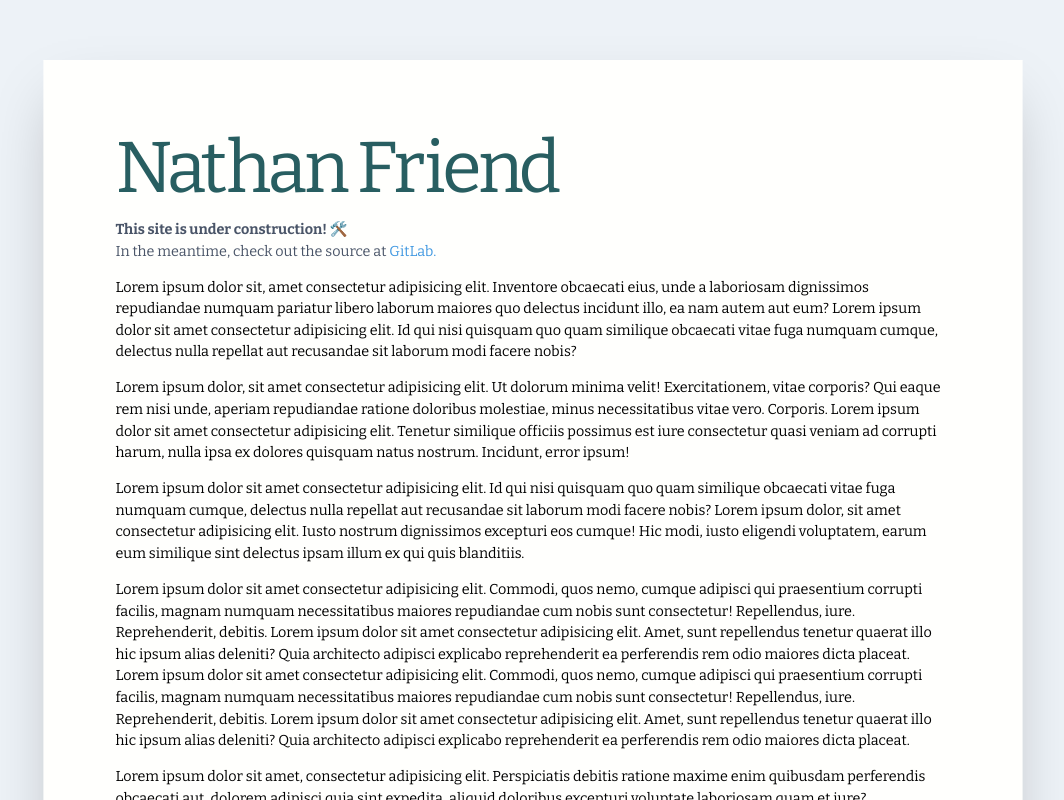
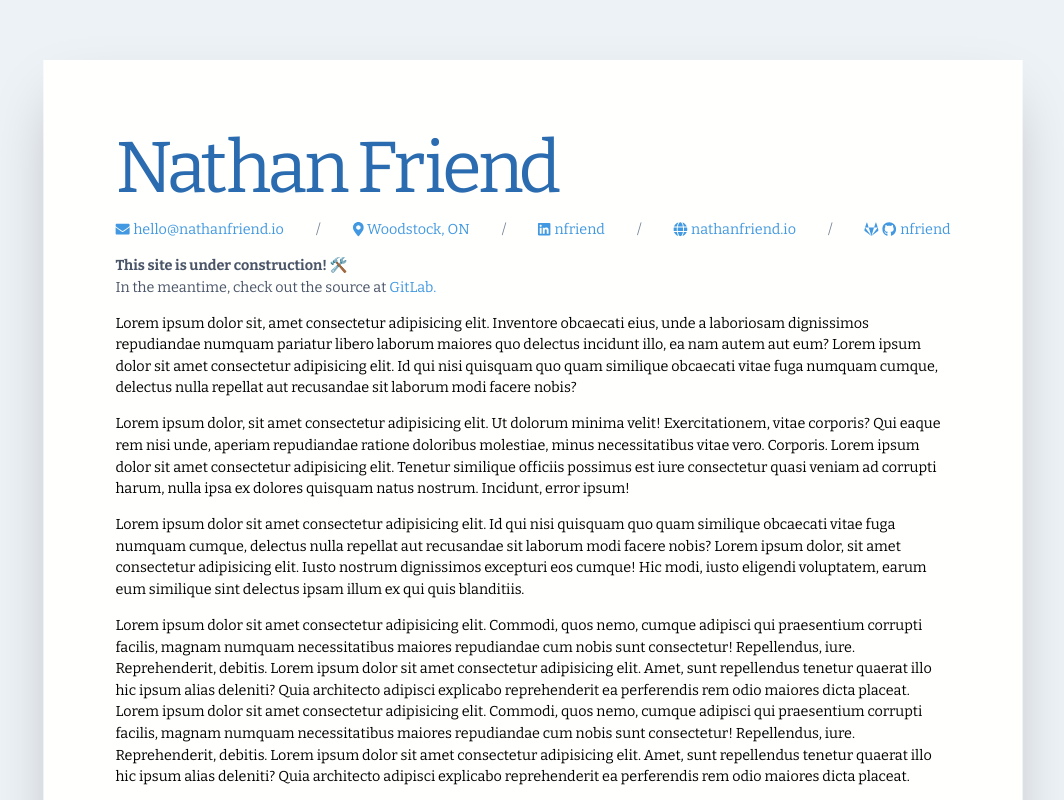
Before and after one commit to nfriend/nuxt-resume, a Nuxt app: page / in a window 1280 px wide. Shown: the top 800 px of the page, without its empty margins (107-1171 px from the left). Built offline with nearby package versions, Linux system fonts and the light colour scheme.

Commit message:
Add contact info

```diff
--- a/assets/css/global.css
+++ b/assets/css/global.css
@@ -15,7 +15,7 @@ a {
 
   &:hover {
     @apply text-blue-600
-    underline;
+           underline;
   }
 
   &:active {
@@ -38,16 +38,26 @@ a {
 h1 {
   @apply text-7xl
          font-light
-         text-teal-800
+         text-blue-700
          tracking-tighter
          leading-none
          pb-4;
+}
+
+address {
+  @apply not-italic pb-4;
 }
 
 @media screen and (max-width: 8.5in) {
   html,
   body {
     @apply bg-transparent;
+  }
+}
+
+@media screen and (max-width: 576px) {
+  h1 {
+    @apply text-6xl;
   }
 }
 
@@ -60,4 +70,12 @@ h1 {
   body {
     @apply bg-transparent;
   }
+
+  h1 {
+    @apply text-black;
+  }
+
+  a {
+    @apply text-black !important;
+  }
 }
--- a/components/Header.vue
+++ /dev/null
@@ -1,19 +0,0 @@
-<template>
-  <h1>
-    <Kerned :letters="title" />
-  </h1>
-</template>
-
-<script>
-import { resumeData } from '../resume-data';
-import Kerned from './Kerned';
-
-export default {
-  components: { Kerned },
-  computed: {
-    title() {
-      return resumeData.title;
-    },
-  },
-};
-</script>
--- a/components/Resume.vue
+++ b/components/Resume.vue
@@ -9,7 +9,7 @@
 
 <script>
 import LoremIpsum from './LoremIpsum';
-import Header from '~/components/Header.vue';
+import Header from '~/components/header/Header.vue';
 import DeploymentInfo from '~/components/DeploymentInfo.vue';
 import UnderConstructionMessage from '~/components/UnderConstructionMessage';
 
--- /dev/null
+++ b/components/header/ContactInfo.vue
@@ -0,0 +1,51 @@
+<template>
+  <address class="flex justify-between">
+    <template v-for="(item, index) in contactInfo">
+      <!-- Combined GitLab/GitHub info requires some special handling -->
+      <span v-if="item.type === 'gitlab+github'" class="flex items-center">
+        <a :href="item.links.gitlab">
+          <Icon type="gitlab" class="mr-1" />
+        </a>
+        <a :href="item.links.github">
+          <Icon type="github" class="mr-1" />
+        </a>
+        <a :href="item.links.gitlab">
+          {{ item.display }}
+        </a>
+      </span>
+
+      <!-- All other contact info types -->
+      <template v-else>
+        <a class="contact-item" :href="item.link">
+          <Icon :type="item.type" class="mr-1" />
+          {{ item.display }}
+        </a>
+      </template>
+
+      <!-- Don't append a separator to the last item  -->
+      <span v-if="index !== contactInfo.length - 1" class="text-gray-600">
+        /
+      </span>
+    </template>
+  </address>
+</template>
+
+<script>
+import Icon from '../utility/Icon';
+import { resumeData } from '~/resume-data';
+
+export default {
+  components: { Icon },
+  computed: {
+    contactInfo() {
+      return resumeData.contactInfo;
+    },
+  },
+};
+</script>
+
+<style lang="postcss">
+.contact-item {
+  @apply flex items-center;
+}
+</style>
--- /dev/null
+++ b/components/header/Header.vue
@@ -0,0 +1,25 @@
+<template>
+  <header>
+    <h1 class="flex-grow flex-shrink-0">
+      <Kerned :letters="title" />
+    </h1>
+    <section class="flex-shink-0">
+      <ContactInfo />
+    </section>
+  </header>
+</template>
+
+<script>
+import Kerned from '../utility/Kerned';
+import ContactInfo from './ContactInfo';
+import { resumeData } from '~/resume-data';
+
+export default {
+  components: { Kerned, ContactInfo },
+  computed: {
+    title() {
+      return resumeData.title;
+    },
+  },
+};
+</script>
--- /dev/null
+++ b/components/utility/Icon.vue
@@ -0,0 +1,134 @@
+<template>
+  <svg
+    v-if="type === 'website'"
+    aria-hidden="true"
+    focusable="false"
+    role="img"
+    xmlns="http://www.w3.org/2000/svg"
+    viewBox="0 0 496 512"
+  >
+    <title>Personal website</title>
+    <path
+      fill="currentColor"
+      d="M336.5 160C322 70.7 287.8 8 248 8s-74 62.7-88.5 152h177zM152 256c0 22.2 1.2 43.5 3.3 64h185.3c2.1-20.5 3.3-41.8 3.3-64s-1.2-43.5-3.3-64H155.3c-2.1 20.5-3.3 41.8-3.3 64zm324.7-96c-28.6-67.9-86.5-120.4-158-141.6 24.4 33.8 41.2 84.7 50 141.6h108zM177.2 18.4C105.8 39.6 47.8 92.1 19.3 160h108c8.7-56.9 25.5-107.8 49.9-141.6zM487.4 192H372.7c2.1 21 3.3 42.5 3.3 64s-1.2 43-3.3 64h114.6c5.5-20.5 8.6-41.8 8.6-64s-3.1-43.5-8.5-64zM120 256c0-21.5 1.2-43 3.3-64H8.6C3.2 212.5 0 233.8 0 256s3.2 43.5 8.6 64h114.6c-2-21-3.2-42.5-3.2-64zm39.5 96c14.5 89.3 48.7 152 88.5 152s74-62.7 88.5-152h-177zm159.3 141.6c71.4-21.2 129.4-73.7 158-141.6h-108c-8.8 56.9-25.6 107.8-50 141.6zM19.3 352c28.6 67.9 86.5 120.4 158 141.6-24.4-33.8-41.2-84.7-50-141.6h-108z"
+    ></path>
+  </svg>
+
+  <svg
+    v-else-if="type === 'email'"
+    aria-hidden="true"
+    focusable="false"
+    role="img"
+    xmlns="http://www.w3.org/2000/svg"
+    viewBox="0 0 512 512"
+  >
+    <title>Email</title>
+    <path
+      fill="currentColor"
+      d="M502.3 190.8c3.9-3.1 9.7-.2 9.7 4.7V400c0 26.5-21.5 48-48 48H48c-26.5 0-48-21.5-48-48V195.6c0-5 5.7-7.8 9.7-4.7 22.4 17.4 52.1 39.5 154.1 113.6 21.1 15.4 56.7 47.8 92.2 47.6 35.7.3 72-32.8 92.3-47.6 102-74.1 131.6-96.3 154-113.7zM256 320c23.2.4 56.6-29.2 73.4-41.4 132.7-96.3 142.8-104.7 173.4-128.7 5.8-4.5 9.2-11.5 9.2-18.9v-19c0-26.5-21.5-48-48-48H48C21.5 64 0 85.5 0 112v19c0 7.4 3.4 14.3 9.2 18.9 30.6 23.9 40.7 32.4 173.4 128.7 16.8 12.2 50.2 41.8 73.4 41.4z"
+    ></path>
+  </svg>
+
+  <svg
+    v-else-if="type === 'phone'"
+    aria-hidden="true"
+    focusable="false"
+    role="img"
+    xmlns="http://www.w3.org/2000/svg"
+    viewBox="0 0 512 512"
+  >
+    <title>Phone number</title>
+    <path
+      fill="currentColor"
+      d="M493.4 24.6l-104-24c-11.3-2.6-22.9 3.3-27.5 13.9l-48 112c-4.2 9.8-1.4 21.3 6.9 28l60.6 49.6c-36 76.7-98.9 140.5-177.2 177.2l-49.6-60.6c-6.8-8.3-18.2-11.1-28-6.9l-112 48C3.9 366.5-2 378.1.6 389.4l24 104C27.1 504.2 36.7 512 48 512c256.1 0 464-207.5 464-464 0-11.2-7.7-20.9-18.6-23.4z"
+    ></path>
+  </svg>
+
+  <svg
+    v-else-if="type === 'location'"
+    aria-hidden="true"
+    focusable="false"
+    role="img"
+    xmlns="http://www.w3.org/2000/svg"
+    viewBox="0 0 384 512"
+  >
+    <title>Location</title>
+    <path
+      fill="currentColor"
+      d="M172.268 501.67C26.97 291.031 0 269.413 0 192 0 85.961 85.961 0 192 0s192 85.961 192 192c0 77.413-26.97 99.031-172.268 309.67-9.535 13.774-29.93 13.773-39.464 0zM192 272c44.183 0 80-35.817 80-80s-35.817-80-80-80-80 35.817-80 80 35.817 80 80 80z"
+    ></path>
+  </svg>
+
+  <svg
+    v-else-if="type === 'linkedin'"
+    aria-hidden="true"
+    focusable="false"
+    role="img"
+    xmlns="http://www.w3.org/2000/svg"
+    viewBox="0 0 448 512"
+  >
+    <title>LinkedIn</title>
+    <path
+      fill="currentColor"
+      d="M416 32H31.9C14.3 32 0 46.5 0 64.3v383.4C0 465.5 14.3 480 31.9 480H416c17.6 0 32-14.5 32-32.3V64.3c0-17.8-14.4-32.3-32-32.3zM135.4 416H69V202.2h66.5V416zm-33.2-243c-21.3 0-38.5-17.3-38.5-38.5S80.9 96 102.2 96c21.2 0 38.5 17.3 38.5 38.5 0 21.3-17.2 38.5-38.5 38.5zm282.1 243h-66.4V312c0-24.8-.5-56.7-34.5-56.7-34.6 0-39.9 27-39.9 54.9V416h-66.4V202.2h63.7v29.2h.9c8.9-16.8 30.6-34.5 62.9-34.5 67.2 0 79.7 44.3 79.7 101.9V416z"
+    ></path>
+  </svg>
+
+  <svg
+    v-else-if="type === 'gitlab'"
+    aria-hidden="true"
+    focusable="false"
+    role="img"
+    xmlns="http://www.w3.org/2000/svg"
+    viewBox="0 0 512 512"
+  >
+    <title>GitLab</title>
+    <path
+      fill="currentColor"
+      d="M105.2 24.9c-3.1-8.9-15.7-8.9-18.9 0L29.8 199.7h132c-.1 0-56.6-174.8-56.6-174.8zM.9 287.7c-2.6 8 .3 16.9 7.1 22l247.9 184-226.2-294zm160.8-88l94.3 294 94.3-294zm349.4 88l-28.8-88-226.3 294 247.9-184c6.9-5.1 9.7-14 7.2-22zM425.7 24.9c-3.1-8.9-15.7-8.9-18.9 0l-56.6 174.8h132z"
+    ></path>
+  </svg>
+
+  <svg
+    v-else-if="type === 'github'"
+    aria-hidden="true"
+    focusable="false"
+    role="img"
+    xmlns="http://www.w3.org/2000/svg"
+    viewBox="0 0 496 512"
+  >
+    <title>GitHub</title>
+    <path
+      fill="currentColor"
+      d="M165.9 397.4c0 2-2.3 3.6-5.2 3.6-3.3.3-5.6-1.3-5.6-3.6 0-2 2.3-3.6 5.2-3.6 3-.3 5.6 1.3 5.6 3.6zm-31.1-4.5c-.7 2 1.3 4.3 4.3 4.9 2.6 1 5.6 0 6.2-2s-1.3-4.3-4.3-5.2c-2.6-.7-5.5.3-6.2 2.3zm44.2-1.7c-2.9.7-4.9 2.6-4.6 4.9.3 2 2.9 3.3 5.9 2.6 2.9-.7 4.9-2.6 4.6-4.6-.3-1.9-3-3.2-5.9-2.9zM244.8 8C106.1 8 0 113.3 0 252c0 110.9 69.8 205.8 169.5 239.2 12.8 2.3 17.3-5.6 17.3-12.1 0-6.2-.3-40.4-.3-61.4 0 0-70 15-84.7-29.8 0 0-11.4-29.1-27.8-36.6 0 0-22.9-15.7 1.6-15.4 0 0 24.9 2 38.6 25.8 21.9 38.6 58.6 27.5 72.9 20.9 2.3-16 8.8-27.1 16-33.7-55.9-6.2-112.3-14.3-112.3-110.5 0-27.5 7.6-41.3 23.6-58.9-2.6-6.5-11.1-33.3 2.6-67.9 20.9-6.5 69 27 69 27 20-5.6 41.5-8.5 62.8-8.5s42.8 2.9 62.8 8.5c0 0 48.1-33.6 69-27 13.7 34.7 5.2 61.4 2.6 67.9 16 17.7 25.8 31.5 25.8 58.9 0 96.5-58.9 104.2-114.8 110.5 9.2 7.9 17 22.9 17 46.4 0 33.7-.3 75.4-.3 83.6 0 6.5 4.6 14.4 17.3 12.1C428.2 457.8 496 362.9 496 252 496 113.3 383.5 8 244.8 8zM97.2 352.9c-1.3 1-1 3.3.7 5.2 1.6 1.6 3.9 2.3 5.2 1 1.3-1 1-3.3-.7-5.2-1.6-1.6-3.9-2.3-5.2-1zm-10.8-8.1c-.7 1.3.3 2.9 2.3 3.9 1.6 1 3.6.7 4.3-.7.7-1.3-.3-2.9-2.3-3.9-2-.6-3.6-.3-4.3.7zm32.4 35.6c-1.6 1.3-1 4.3 1.3 6.2 2.3 2.3 5.2 2.6 6.5 1 1.3-1.3.7-4.3-1.3-6.2-2.2-2.3-5.2-2.6-6.5-1zm-11.4-14.7c-1.6 1-1.6 3.6 0 5.9 1.6 2.3 4.3 3.3 5.6 2.3 1.6-1.3 1.6-3.9 0-6.2-1.4-2.3-4-3.3-5.6-2z"
+    ></path>
+  </svg>
+</template>
+
+<script>
+export default {
+  name: 'Icon',
+  props: {
+    type: {
+      type: String,
+      validator: name =>
+        [
+          'website',
+          'email',
+          'phone',
+          'location',
+          'linkedin',
+          'gitlab',
+          'github',
+        ].includes(name),
+      required: true,
+    },
+  },
+};
+</script>
+
+<style lang="postcss" scoped>
+svg {
+  @apply h-4;
+}
+</style>
--- a/resume-data.js
+++ b/resume-data.js
@@ -1,18 +1,60 @@
-import { merge } from 'lodash';
-
 // Try and get data from ./resume-data.private.js
-// If we find this file, its contents are merged
-// with the data specified below.
-// This is to avoid including personal info (i.e
-// addresses, phone numbers) in this project's repo.
+// If we find this file, its contents are used below.
+// This is to avoid including personal info (e.g.
+// phone numbers) in this project's repo.
 let privateResumeData;
 try {
-  ({ privateResumeData } = require('./resume-data.private.js'));
+  privateResumeData = require('./resume-data.private.js');
 } catch (err) {
-  privateResumeData = {};
+  /* Leave privateResumeData undefined */
 }
 
-const publicResumeData = {
+const contactInfo = [
+  {
+    type: 'email',
+    display: ' hello@nathanfriend.io',
+    link: 'mailto:hello@nathanfriend.io',
+  },
+];
+
+// If we have phone information, add it here
+if (privateResumeData?.phoneInfo) {
+  contactInfo.push(privateResumeData.phoneInfo);
+}
+
+contactInfo.push({
+  type: 'location',
+  display: 'Woodstock, ON',
+  link: 'https://goo.gl/maps/SWsAd7QpGtWYdVCE6',
+});
+
+// If we _don't_ have phone information, add LinkedIn info instead. This is
+// because the contact section looks too empty with less than 5 items.
+if (!privateResumeData?.phoneInfo) {
+  contactInfo.push({
+    type: 'linkedin',
+    display: 'nfriend',
+    link: 'https://www.linkedin.com/in/nfriend/',
+  });
+}
+
+contactInfo.push(
+  {
+    type: 'website',
+    display: 'nathanfriend.io',
+    link: 'https://nathanfriend.io',
+  },
+  {
+    type: 'gitlab+github',
+    display: 'nfriend',
+    links: {
+      gitlab: 'https://gitlab.com/nfriend',
+      github: 'https://github.com/nfriend',
+    },
+  },
+);
+
+export const resumeData = {
   title: [
     { character: 'N', letterSpacing: '-0.08em' },
     { character: 'a', letterSpacing: '-0.07em' },
@@ -28,6 +70,5 @@ const publicResumeData = {
     { character: 'n', letterSpacing: '-0.07em' },
     'd',
   ],
+  contactInfo,
 };
-
-export const resumeData = merge({}, publicResumeData, privateResumeData);
```
Also changed, not shown: components/utility/Kerned.vue (renamed from components/Kerned.vue).
